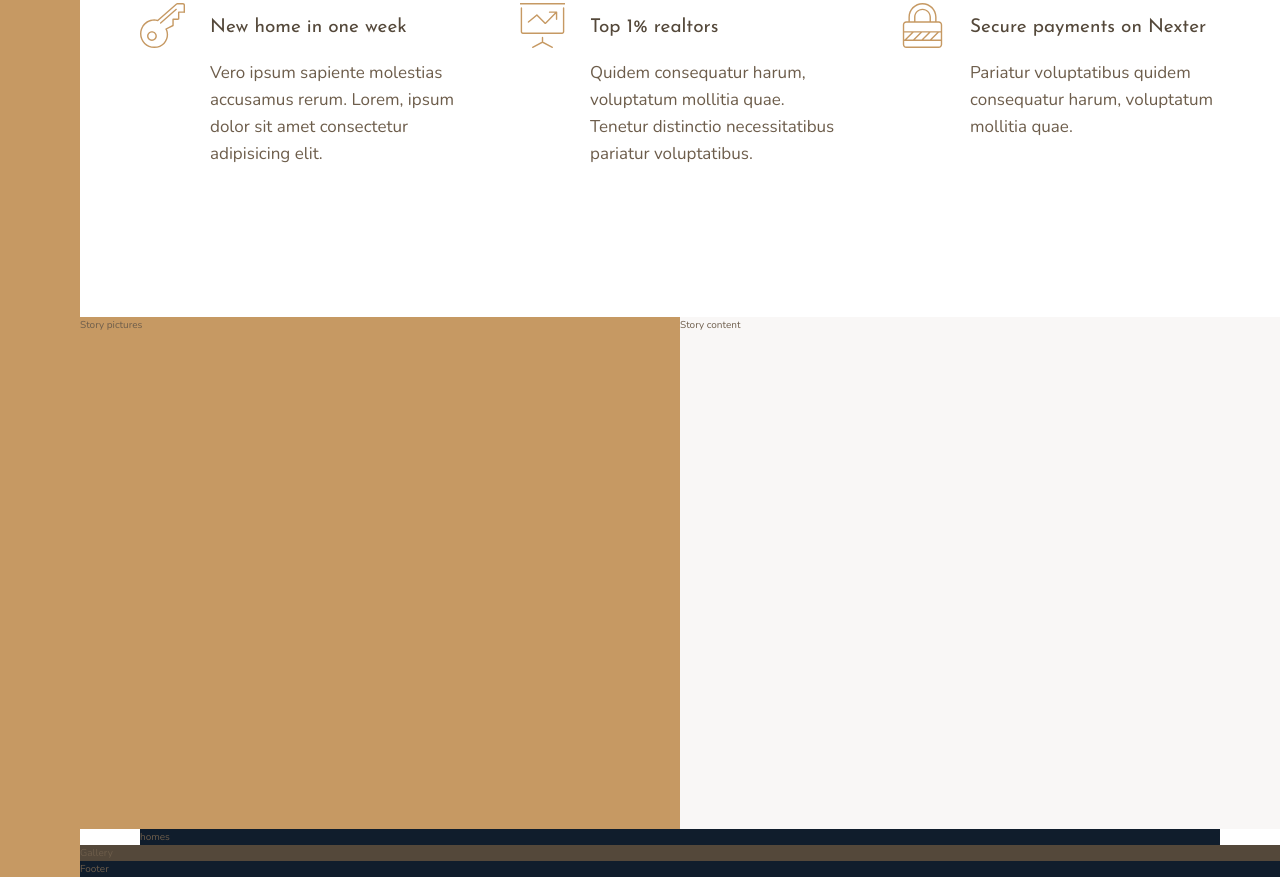
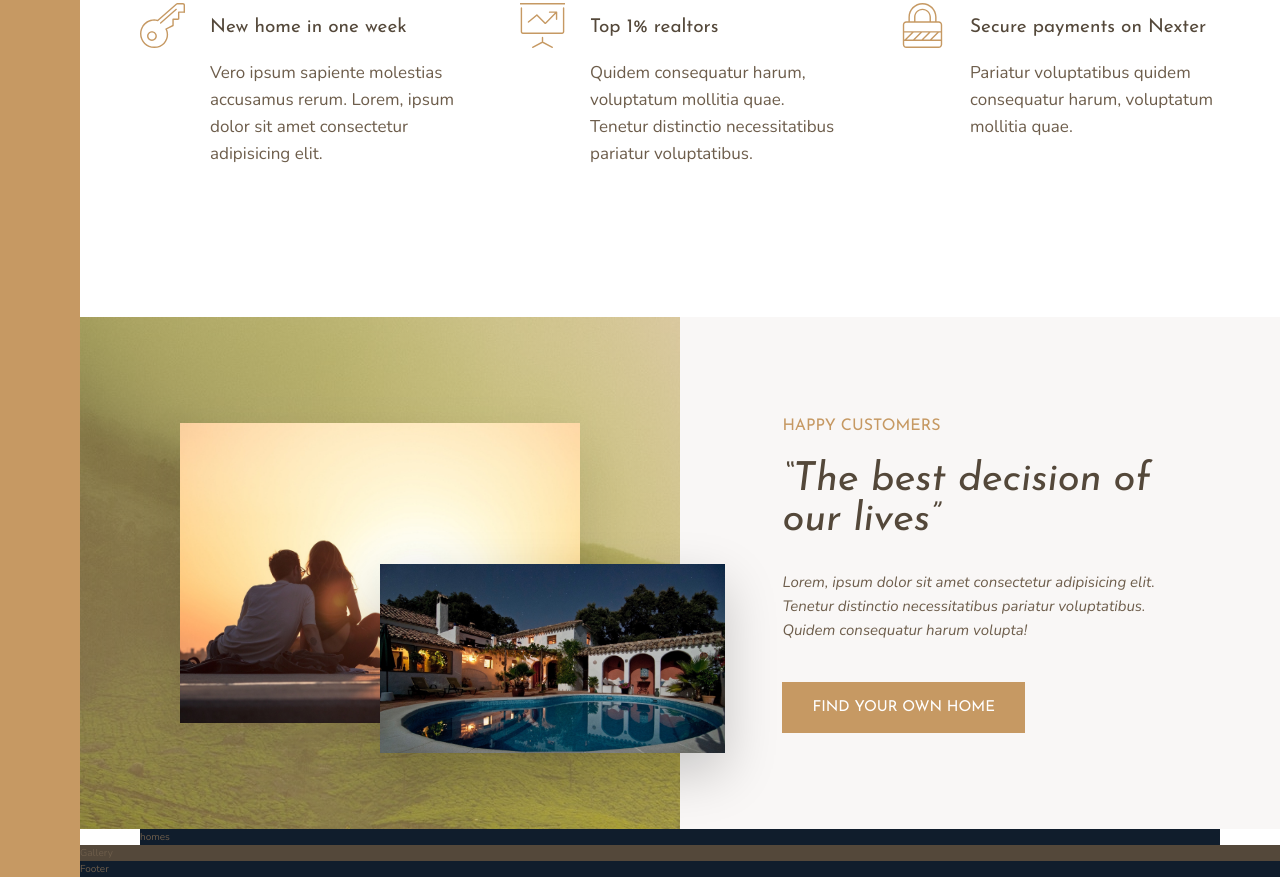
Before and after one commit to marcelscruz/advanced-css-and-sass-course, a website: page nexter/index.html in a window 1280 px wide. Shown: the part 991-1868 px from the top of the page. Drawn offline with nearby package versions, Linux system fonts and the light colour scheme.

Commit message:
add story section

```diff
--- a/nexter/index.html
+++ b/nexter/index.html
@@ -76,11 +76,18 @@
   </section>
 
   <div class="story__pictures">
-    Story pictures
+    <img src="img/story-1.jpeg" alt="Couple with new house" class="story__img--1">
+    <img src="img/story-2.jpeg" alt="Couple with new house" class="story__img--2">
   </div>
 
   <div class="story__content">
-    Story content
+    <h3 class="heading-3 mb-sm">Happy Customers</h3>
+    <h2 class="heading-2 heading-2--dark mb-md">&ldquo;The best decision of our lives&rdquo;</h2>
+    <p class="story__text">
+      Lorem, ipsum dolor sit amet consectetur adipisicing elit. Tenetur distinctio necessitatibus pariatur
+      voluptatibus. Quidem consequatur harum volupta!
+    </p>
+    <button class="btn">Find your own home</button>
   </div>
 
   <section class="homes">
--- a/nexter/sass/_story.scss
+++ b/nexter/sass/_story.scss
@@ -2,10 +2,52 @@
   &__pictures {
     background-color: $color-primary;
     grid-column: full-start / col-end 4;
+    background-image: linear-gradient(
+        rgba($color-primary, 0.5),
+        rgba($color-primary, 0.5)
+      ),
+      url(../img/back.jpg);
+
+    display: grid;
+    grid-template-rows: repeat(6, 1fr);
+    grid-template-columns: repeat(6, 1fr);
+    align-items: center;
+  }
+
+  &__img--1 {
+    width: 100%;
+    grid-row: 2 / 6;
+    grid-column: 2 / 6;
+    box-shadow: 0 2rem 5rem rgba(#000, 0.1);
+  }
+
+  &__img--2 {
+    width: 115%;
+    grid-row: 4 / 6;
+    grid-column: 4 / 7;
+    z-index: 20;
+    box-shadow: 0 2rem 5rem rgba(#000, 0.2);
   }
 
   &__content {
     background-color: $color-grey-light-1;
     grid-column: col-start 5 / full-end;
+
+    padding: 6rem 8vw;
+
+    // display: flex;
+    // flex-direction: column;
+    // justify-content: center;
+    // align-items: start;
+
+    display: grid;
+    align-content: center;
+    justify-items: start;
+  }
+
+  &__text {
+    font-size: 1.5rem;
+    font-style: italic;
+    margin-bottom: 4rem;
   }
 }
--- a/nexter/sass/_typography.scss
+++ b/nexter/sass/_typography.scss
@@ -9,10 +9,24 @@
 
 .heading-2 {
   @extend %heading;
+  font-size: 4rem;
+  font-style: italic;
+  line-height: 1;
+
+  &--light {
+    color: $color-grey-light-1;
+  }
+
+  &--dark {
+    color: $color-grey-dark-1;
+  }
 }
 
 .heading-3 {
   @extend %heading;
+  font-size: 1.6rem;
+  color: $color-primary;
+  text-transform: uppercase;
 }
 
 .heading-4 {
@@ -27,3 +41,36 @@
     color: $color-grey-dark-1;
   }
 }
+
+.btn {
+  background-color: $color-primary;
+  color: #fff;
+  border: none;
+  border-radius: 0;
+  font-family: $font-display;
+  font-size: 1.5rem;
+  text-transform: uppercase;
+  padding: 1.8rem 3rem;
+  cursor: pointer;
+  transition: all 0.2s;
+
+  &:hover {
+    background-color: $color-primary-dark;
+  }
+}
+
+.mb-sm {
+  margin-bottom: 2rem;
+}
+
+.mb-md {
+  margin-bottom: 3rem;
+}
+
+.mb-lg {
+  margin-bottom: 4rem;
+}
+
+.mb-hg {
+  margin-bottom: 8rem;
+}
```
Also changed, not shown: nexter/css/style.css.
